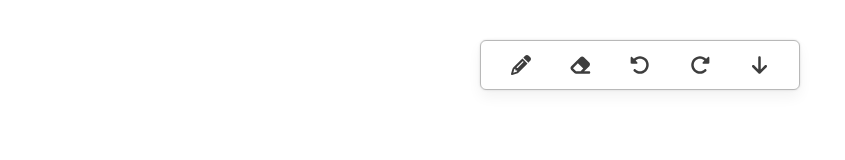
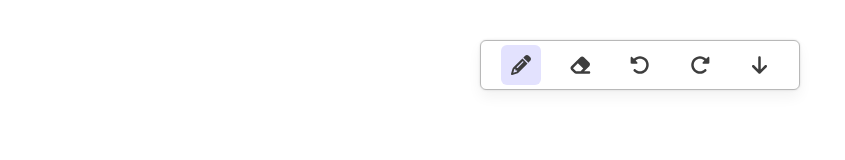
Before and after one commit to Nishant732003/DesktopSketchBook, a Next.js app: page / in a window 1280 px wide. Shown: the top 160 px of the page, without its empty margins (0-845 px from the left). Built offline with nearby package versions, Linux system fonts and the light colour scheme.

Commit message:
redux communication between tooolbox and menubar

```diff
--- a/src/components/board/index.js
+++ b/src/components/board/index.js
@@ -0,0 +1,23 @@
+import { useRef,useEffect } from "react";
+
+const Board = () => {
+    const canvasRef = useRef(null);
+
+    useEffect(() => {
+        if (!canvasRef) {
+            return;
+        }
+        const canvas = canvasRef.current;
+        const context = canvas.getContext('2d');
+
+        canvas.width = window.innerWidth;
+        canvas.height = window.innerHeight;
+    }, []);
+
+    return (
+        <canvas ref={canvasRef}>
+
+        </canvas>
+    );
+}
+export default Board;
--- a/src/components/menu-bar/index.js
+++ b/src/components/menu-bar/index.js
@@ -7,13 +7,33 @@ import {
   faArrowDown,
 } from "@fortawesome/free-solid-svg-icons";
 import styles from './index.module.css'
+import { useDispatch, useSelector } from "react-redux";
+import { MENUITEMS } from "@/contsnts";
+import { menuItemClick,actionItemClick } from "@/redux/slice/menuSlice";
+import cx from 'classnames';
+
 const Menu = () => {
+  const dispatch = useDispatch();
+  const activeMenuItem = useSelector((state) => state.menu.activeMenuItem);
+  const handleMenuClick = (itemName) => {
+    dispatch(menuItemClick(itemName))
+  }
   return (
     <div className={styles.menuContainer}>
-      <div className={styles.iconWrapper}>
+      <div
+        className={cx(styles.iconWrapper, {
+          [styles.active]: activeMenuItem === MENUITEMS.PENCIL,
+        })}
+        onClick={() => handleMenuClick(MENUITEMS.PENCIL)}
+      >
         <FontAwesomeIcon icon={faPencil} className={styles.icon} />
       </div>
-      <div className={styles.iconWrapper}>
+      <div
+        className={cx(styles.iconWrapper, {
+          [styles.active]: activeMenuItem === MENUITEMS.ERASER,
+        })}
+        onClick={() => handleMenuClick(MENUITEMS.ERASER)}
+      >
         <FontAwesomeIcon icon={faEraser} className={styles.icon} />
       </div>
       <div className={styles.iconWrapper}>
--- a/src/components/tooolbox/index.js
+++ b/src/components/tooolbox/index.js
@@ -1,12 +1,15 @@
-import styles from "./index.module.css"
-import { COLORS } from "@/contsnts";
+import { useSelector } from "react-redux";
+import styles from "./index.module.css";
+import { COLORS, MENUITEMS } from "@/contsnts";
 const ToolBox = () => {
-    const updateBrushSize = (e) => {
+  const activeMenuItem = useSelector((state) => state.menu.activeMenuItem);
+  const showStrokeToolOption = activeMenuItem === MENUITEMS.PENCIL;
+  const showBrushToolOption = activeMenuItem===MENUITEMS.PENCIL || MENUITEMS.ERASER;
+  const updateBrushSize = (e) => {};
 
-    }
-
-    return (
-      <div className={styles.toolboxContainer}>
+  return (
+    <div className={styles.toolboxContainer}>
+      {showStrokeToolOption && (
         <div className={styles.toolItem}>
           <h4 className={styles.toolText}>Stroke Color</h4>
           <div className={styles.itemContainer}>
@@ -36,8 +39,10 @@ const ToolBox = () => {
             />
           </div>
         </div>
+      )}
+      {showBrushToolOption && (
         <div className={styles.toolItem}>
-          <h4 className={styles.toolText}> Brush Size </h4>
+          <h4 className={styles.toolText}> Brush Size</h4>
           <div className={styles.itemContainer}>
             <input
               type="range"
@@ -48,7 +53,8 @@ const ToolBox = () => {
             />
           </div>
         </div>
-      </div>
-    );
-}
+      )}
+    </div>
+  );
+};
 export default ToolBox;
--- a/src/contsnts.js
+++ b/src/contsnts.js
@@ -7,4 +7,13 @@ const COLORS = {
     YELLOW: 'yellow',
     WHITE:'white'
 }
-export { COLORS };
+
+const MENUITEMS = {
+    PENCIL: 'PENCIL',
+    ERASER: 'ERASER',
+    UNDO: 'UNDO',
+    REDO: 'REDO',
+    DOWNLOAD:'DOWNLAOD'
+
+}
+export { COLORS ,MENUITEMS};
--- a/src/pages/_app.js
+++ b/src/pages/_app.js
@@ -1,5 +1,8 @@
 import "@/styles/globals.css";
-
+import { Provider } from "react-redux";
+import { store } from "../redux/store";
 export default function App({ Component, pageProps }) {
-  return <Component {...pageProps} />;
+  return <Provider store={store}>
+    <Component {...pageProps} />
+  </Provider>;
 }
--- a/src/pages/index.js
+++ b/src/pages/index.js
@@ -1,10 +1,12 @@
 import Menu from "@/components/menu-bar";
 import ToolBox from "@/components/tooolbox";
+import Board from "@/components/board";
 export default function Home() {
   return (
     <>
       <Menu />
       <ToolBox />
+      <Board/>
     </>
   );
 }
--- /dev/null
+++ b/src/redux/slice/menuSlice.js
@@ -0,0 +1,22 @@
+import { createSlice } from "@reduxjs/toolkit";
+import { MENUITEMS } from "@/contsnts";
+const initialState = {
+
+    activeMenuItem: MENUITEMS.PENCIL,
+    actionMenuItem:null
+}
+export const menuSlice = createSlice({
+    name: 'menu',
+    initialState,
+    reducers: {
+        menuItemClick: (state,action) => {
+           state.activeMenuItem=action.payload
+        },
+        actionItemClick: (state, action) => {
+            state.actionMenuItem = action.paylaod
+        }
+    }
+})
+export const { menuItemClick, actionItemClick } = menuSlice.actions;
+
+export default menuSlice.reducer;
--- /dev/null
+++ b/src/redux/store.js
@@ -0,0 +1,8 @@
+import { configureStore
+} from "@reduxjs/toolkit";
+import MenuReducer from "@/redux/slice/menuSlice";
+export const store = configureStore({
+    reducer: {
+        menu:MenuReducer
+    }
+})
```
Also changed, not shown: src/components/board/index.module.css (added), src/redux/slice/ToolBoxslice.js (added).
